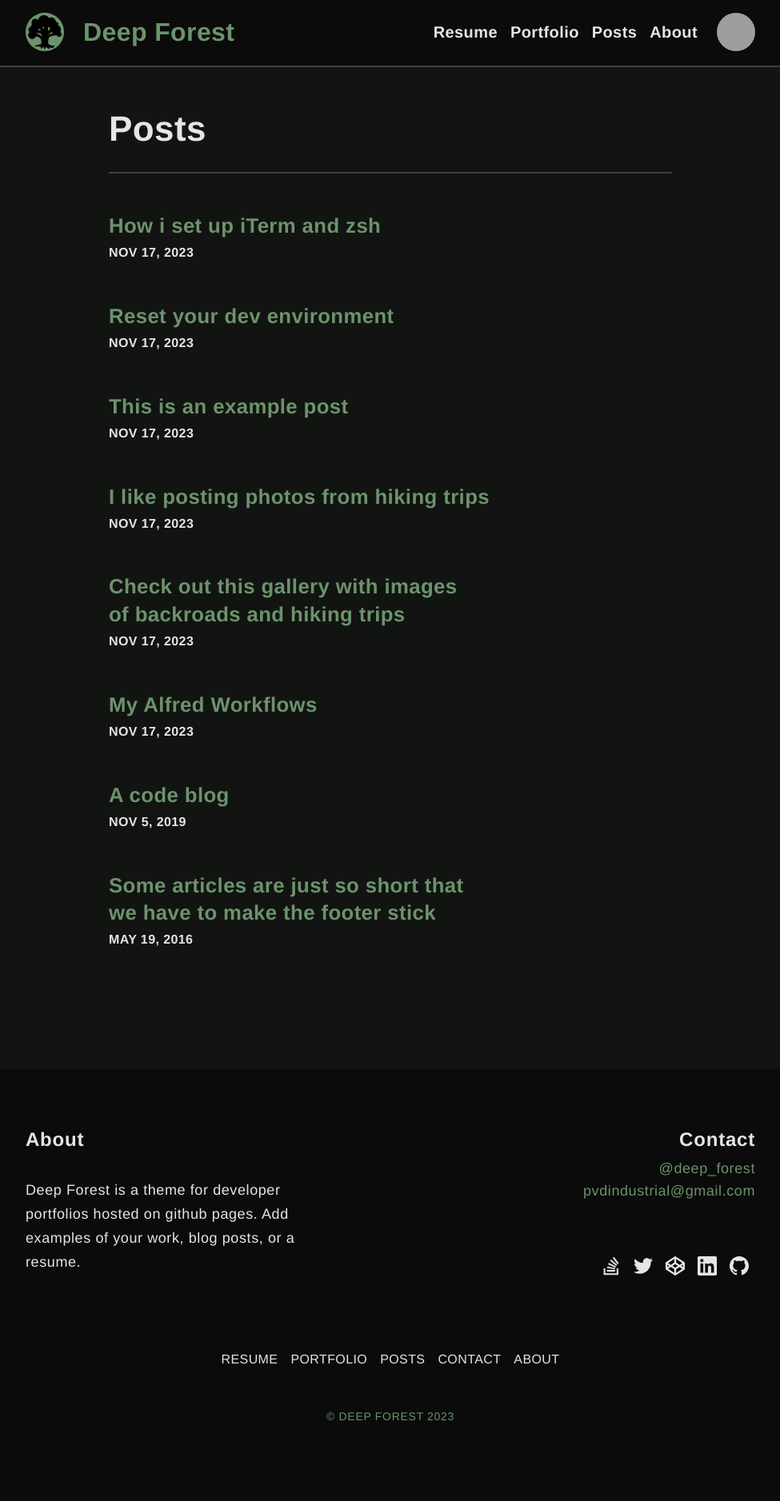
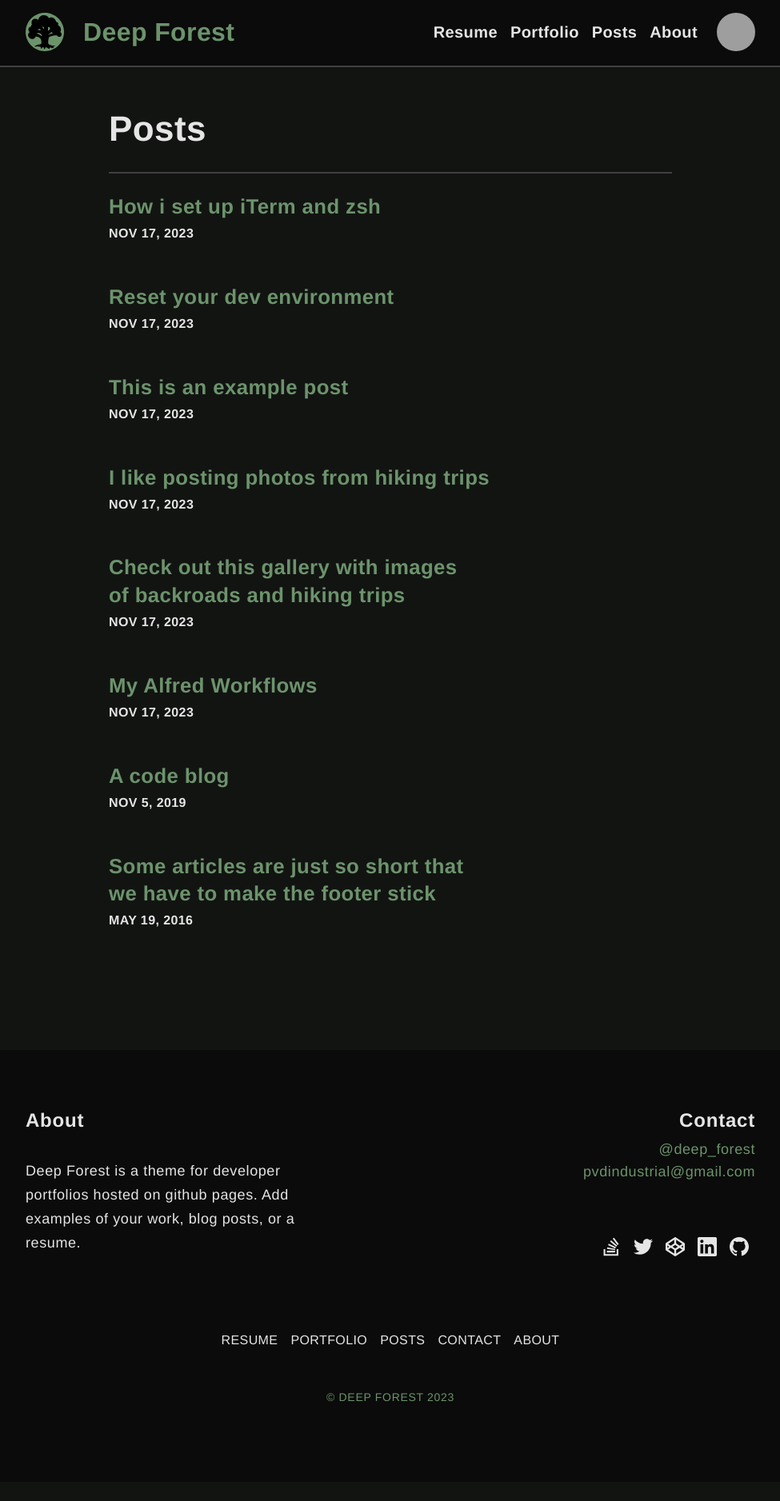
Before and after one commit to ian-pvd/deep-forest, a Jekyll site: the page built from posts.md, in a window 1280 px wide. Shown: the whole page at 80% size, without its empty margins (152-1127 px from the left). Built offline with Jekyll 4.4.1, drawn with Linux system fonts in a browser that asks for light colours; after the commit the page ends 1853 px from its top, so only the background shows below that; grey boxes are pictures that could not be loaded.

Commit message:
content, qa, and refactor

```diff
--- a/_layouts/posts.html
+++ b/_layouts/posts.html
@@ -2,20 +2,20 @@
 layout: default
 ---
 
-<div class="posts">
+<div class="post-list">
 
-  <h1 class="posts__title">{{ page.title | escape }}</h1>
+  <h1 class="post-list__title">{{ page.title | escape }}</h1>
 
-  <section class="posts__posts" id="home-posts">
-		<h2 class="posts__posts-title">Posts</h2>
+  <section class="post-list__posts" id="home-posts">
+		<h2 class="post-list__posts-title">Posts</h2>
 
 		{% assign posts = site.posts %}
 
 		{%- if posts.size > 0 -%}
-		<ul class="posts__posts-list">
+		<ul class="post-list__posts-list">
 			{%- assign date_format = site.minima.date_format | default: "%b %-d, %Y" -%}
 			{%- for post in posts -%}
-			<li class="posts__posts-item">
+			<li class="post-list__posts-item">
 				{%- include post-item.html -%}
 			</li>
 			{%- endfor -%}
--- a/_sass/layouts/posts.scss
+++ b/_sass/layouts/posts.scss
@@ -1,24 +1,20 @@
-.posts__title {
+.post-list__title {
 	border-bottom: var(--border-layout);
 	margin-bottom: var(--space-medium);
 	padding-bottom: var(--space-medium);
 }
 
-.posts__posts {
-	padding-top: var(--space-medium);
-}
-
-.posts__posts-title {
+.post-list__posts-title {
 	@include screen-reader-text;
 }
 
-.posts__posts-list {
+.post-list__posts-list {
 	list-style: none;
 	margin: 0;
 	padding: 0 0 var(--space-large);
 }
 
-.posts__posts-item {
+.post-list__posts-item {
 	margin-bottom: var(--space-large);
 
 	&:last-child {
```
Also changed, not shown: index.md (+1 -1 lines).
